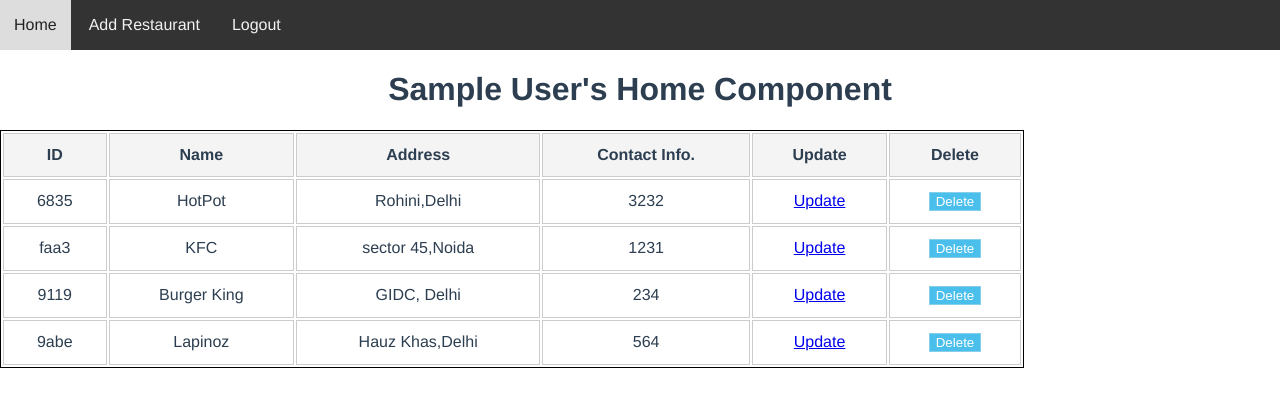
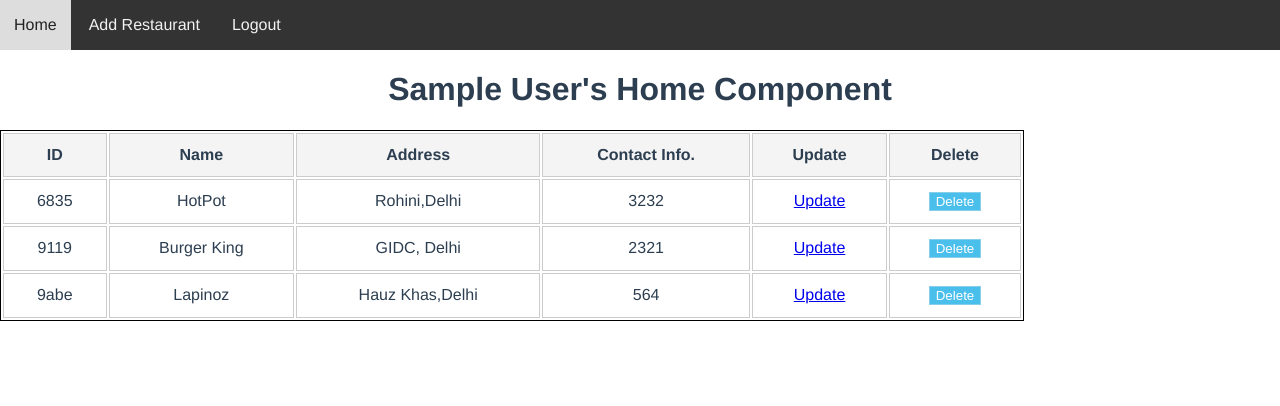
Before and after one commit to purvig04/Restaurant-management, a Vue app: page / in a window 1280 px wide. Shown: the top 406 px of the page. Built offline with nearby package versions, Linux system fonts and the light colour scheme; data requests are answered from the project's data file; sample sign-in values are in the browser's storage.

Commit message:
fixed bugs

```diff
--- a/db/db.json
+++ b/db/db.json
@@ -29,6 +29,18 @@
       "name": "Navodita",
       "email": "nav@test.com",
       "password": "nav@123"
+    },
+    {
+      "id": "85ad",
+      "name": "Ishita",
+      "email": "ishita@test.com",
+      "password": "ishita@123"
+    },
+    {
+      "id": "2a09",
+      "name": "Rits",
+      "email": "rits@test.com",
+      "password": "rits@123"
     }
   ],
   "restaurants": [
@@ -39,15 +51,9 @@
       "id": "6835"
     },
     {
-      "id": "faa3",
-      "name": "KFC",
-      "address": "sector 45,Noida",
-      "contact": "1231"
-    },
-    {
       "name": "Burger King",
       "address": "GIDC, Delhi",
-      "contact": "234",
+      "contact": "2321",
       "id": "9119"
     },
     {
--- a/src/components/AddRestro.vue
+++ b/src/components/AddRestro.vue
@@ -39,7 +39,7 @@
          if(result.status==201){
           this.$router.push({name:'Home'})
          }
-        console.warn(this.restaurant)
+
       }
     },
     mounted(){
--- a/src/components/LoginPage.vue
+++ b/src/components/LoginPage.vue
@@ -22,7 +22,7 @@
   methods:{
     async login(){
         let result = await axios.get(`http://localhost:3000/users?email=${this.email}&password=${this.password}`)
-        console.log(result);
+
 
         if(result.status==200 & result.data.length>0){
         localStorage.setItem("user-info", JSON.stringify(result.data[0]));
--- a/src/components/SignUp.vue
+++ b/src/components/SignUp.vue
@@ -24,15 +24,15 @@
   },
   methods: {
     async signUp() {
-      console.log(this.name, this.email, this.password);
+
       let result = await axios.post("http://localhost:3000/users", {
         name: this.name,
         email: this.email,
         password: this.password,
       });
-      console.warn(result);
+
       if(result.status==201){
-        localStorage.setItem("user-info", JSON.stringify(result.data[0]));
+        localStorage.setItem("user-info", JSON.stringify(result.data));
         this.$router.push({ name: "Home" });
       }
 
```
